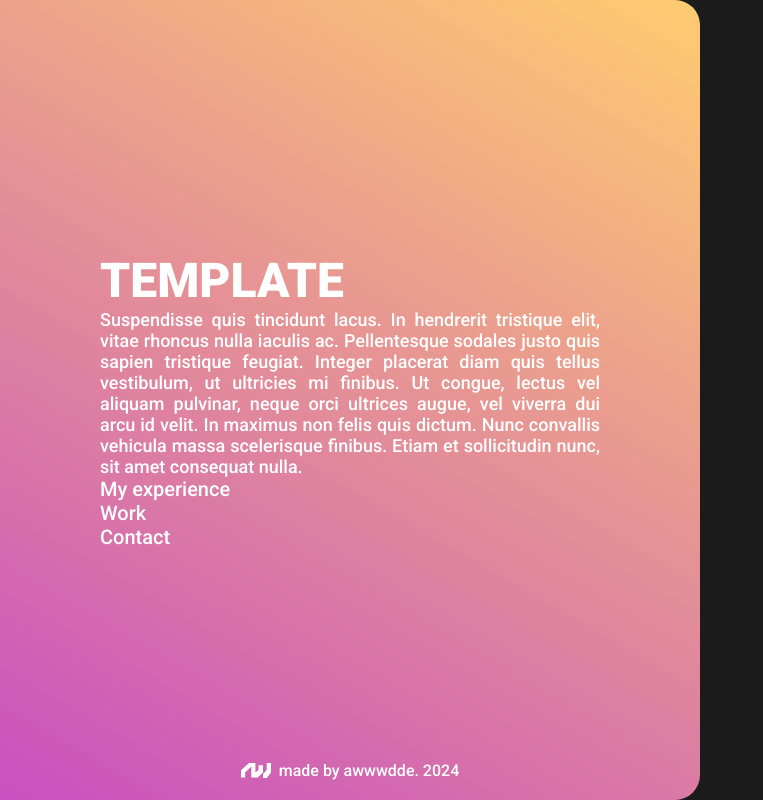
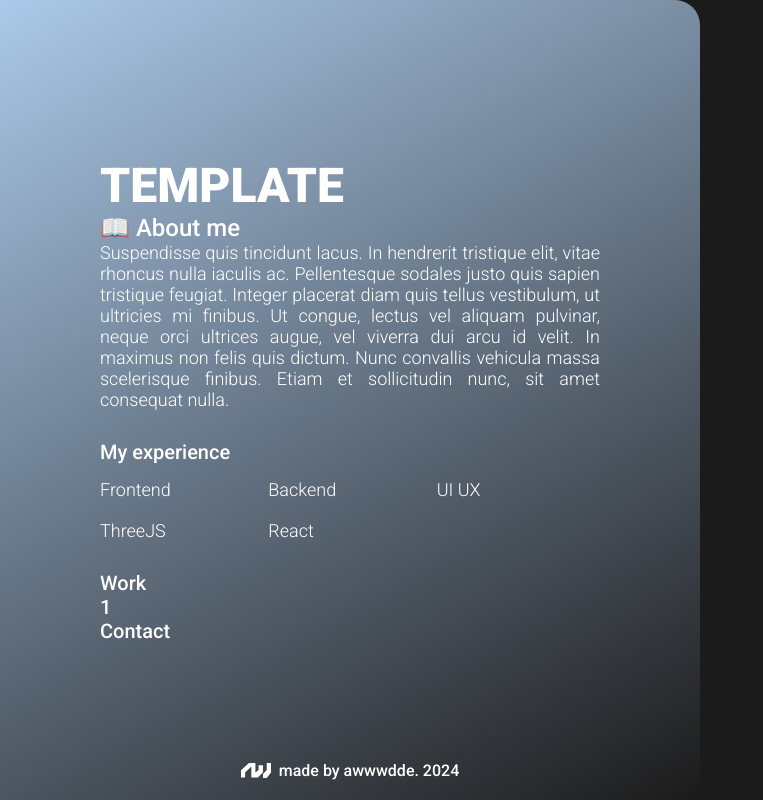
Before and after one commit to awwwdde/TapLink-template1, a React (Create React App) app: page / in a window 1280 px wide. Shown: the whole page, without its empty margins (0-763 px from the left). Built offline with nearby package versions, Linux system fonts and the light colour scheme.

Commit message:
Update #8.1 Update + added component

```diff
--- a/package.json
+++ b/package.json
@@ -12,7 +12,9 @@
     "react-dom": "^18.3.1",
     "react-router-dom": "^6.27.0",
     "react-scripts": "5.0.1",
+    "react-slick": "^0.30.2",
     "sass": "^1.80.4",
+    "slick-carousel": "^1.8.1",
     "three": "^0.169.0",
     "web-vitals": "^2.1.4"
   },
--- a/public/index.html
+++ b/public/index.html
@@ -19,6 +19,7 @@ COPYING AND USE OF THIS CODE OR PARTS OF IT IS NOT PERMITTED WITHOUT PRIOR CONSE
     />
     <link rel="apple-touch-icon" href="%PUBLIC_URL%/logo192.png" />
     <link rel="manifest" href="%PUBLIC_URL%/manifest.json" />
+    <link rel="stylesheet" href="https://cdnjs.cloudflare.com/ajax/libs/font-awesome/6.0.0-beta3/css/all.min.css">
     <title>Taplink. Template</title>
   </head>
   <body>
--- /dev/null
+++ b/src/components/experience/Experience.jsx
@@ -0,0 +1,20 @@
+// Experience.jsx
+import React from 'react';
+import styles from './experience.module.scss'; // Импортируем стили из CSS-модуля
+
+const Experience = ({ experiences }) => {
+    return (
+        <div className={styles.experience}>
+            {experiences.map((exp, index) => (
+                <div key={index} className={styles.experienceItem}>
+                    {exp.image && <img src={exp.image} alt={exp.title} className={styles.experienceItemImage} />}
+                    <div className={styles.experienceItemBlock}>
+                        <div className={styles.experienceItemBlockTitle}>{exp.title}</div>
+                    </div>
+                </div>
+            ))}
+        </div>
+    );
+};
+
+export default Experience;
--- /dev/null
+++ b/src/components/experience/experience.module.scss
@@ -0,0 +1,27 @@
+@import '../../styles/colors.scss';
+.experience{
+    display: grid; // Используем grid для контейнера
+    grid-template-columns: repeat(3, 1fr); // 3 колонки одинаковой ширины
+    gap: 5px; // Отступ между элементами
+    &Item{
+        display: flex;
+        flex-direction: row;
+        margin-top: 10px;
+        &Image{
+            max-width: 150px;
+            max-height: 150px;
+            border-radius: 15px;
+        }
+        &Block{
+
+            padding-top: 5px;
+            justify-content: center;
+            &Title{
+                font-size: 18px;
+                font-weight: 300;
+            }
+        }
+
+
+    }
+}
--- a/src/pages/main/Main.jsx
+++ b/src/pages/main/Main.jsx
@@ -1,20 +1,50 @@
-import React from 'react'
-import './main.scss'
-import Footer from '../../components/footer/Footer'
+import React from 'react';
+import './main.scss';
+import Footer from '../../components/footer/Footer';
+import Experience from '../../components/experience/Experience'; // Импортируем компонент Experience
 
 function Main() {
+    const experiences = [
+        {
+            title: 'Frontend',
+            image: '', // Замените на URL вашего изображения
+        },
+        {
+            title: 'Backend',
+            image: '', // Замените на URL вашего изображения
+        },
+        {
+            title: 'UI UX ',
+            image: '', // Замените на URL вашего изображения
+        },
+        {
+            title: 'ThreeJS',
+            image: '', // Замените на URL вашего изображения
+        },
+        {
+            title: 'React',
+            image: '', // Замените на URL вашего изображения
+        },
+        // Добавьте больше опыта по мере необходимости
+    ];
+
     return (
         <div className="main">
             <div className="main-block">
                 <div className="main-block__title">TEMPLATE</div>
-            <div className="main-block__about">Suspendisse quis tincidunt lacus. In hendrerit tristique elit, vitae rhoncus nulla iaculis ac. Pellentesque sodales justo quis sapien tristique feugiat. Integer placerat diam quis tellus vestibulum, ut ultricies mi finibus. Ut congue, lectus vel aliquam pulvinar, neque orci ultrices augue, vel viverra dui arcu id velit. In maximus non felis quis dictum. Nunc convallis vehicula massa scelerisque finibus. Etiam et sollicitudin nunc, sit amet consequat nulla.</div>
-            <div className="main-block__exp">My experience</div>
+                <div className="main-block__about">📖 About me
+                    <div className="main-block__about-text">Suspendisse quis tincidunt lacus. In hendrerit tristique elit, vitae rhoncus nulla iaculis ac. Pellentesque sodales justo quis sapien tristique feugiat. Integer placerat diam quis tellus vestibulum, ut ultricies mi finibus. Ut congue, lectus vel aliquam pulvinar, neque orci ultrices augue, vel viverra dui arcu id velit. In maximus non felis quis dictum. Nunc convallis vehicula massa scelerisque finibus. Etiam et sollicitudin nunc, sit amet consequat nulla.</div>
+                </div>
+                <div className="main-block__exp">My experience
+                    <Experience experiences={experiences} /> {/* Используем компонент Experience */}
+                </div>
                 <div className="main-block__work">Work</div>
+                <div className="main-block__work-block">1</div>
                 <div className="main-block__contact">Contact</div>
             </div>
-        <Footer/>
+            <Footer />
         </div>
-  )
+    );
 }
 
-export default Main
+export default Main;
--- a/src/pages/main/main.scss
+++ b/src/pages/main/main.scss
@@ -1,5 +1,6 @@
 @import '../../styles/colors.scss';
-
+@import '~slick-carousel/slick/slick.css';
+@import '~slick-carousel/slick/slick-theme.css';
 .main {
     max-width: 700px;
     min-height: 100vh;
@@ -13,20 +14,35 @@
     background: $text-gradient;
     border-radius: 0 25px 25px 0;
     &-block {
-        max-width: 500px; /* Максимальная ширина блока */
+        max-width: 500px;
         display: inline-block;
         flex-direction: column;
-        align-items: center; /* Центрируем содержимое внутри блока */
+        align-items: center;
         &__title{
             font-size: 48px;
             font-weight: 800;
         }
         &__about{
-            font-size: 18px;
+            font-size: 24px;
             text-align: justify;
+            &-text{
+                font-size: 18px;
+                font-weight: 300;
+            }
         }
-        &__exp{}
-        &__work{}
+        &__exp{
+            padding: 30px 0;
+            &-block{
+                display: flex;
+                flex-direction: column;
+            }
+        }
+        &__work{
+            &-block{
+                display: flex;
+                flex-direction: column;
+            }
+        }
         &__contact{}
     }
 }
--- a/src/styles/colors.scss
+++ b/src/styles/colors.scss
@@ -3,4 +3,4 @@ $text-main: #ffff;
 $text-addon: #d2d6dc;
 $hover: #85BCA8;
 $blur: #494646;
-$text-gradient: linear-gradient(30deg, #c850c0, #ffcc70);
+$text-gradient: linear-gradient(-30deg, #1C1B1B, #abc9e9);
```
Also changed, not shown: 1 other file (tests, documents, lock files or other folders). Lines whose indentation alone changed are shown as unchanged.
